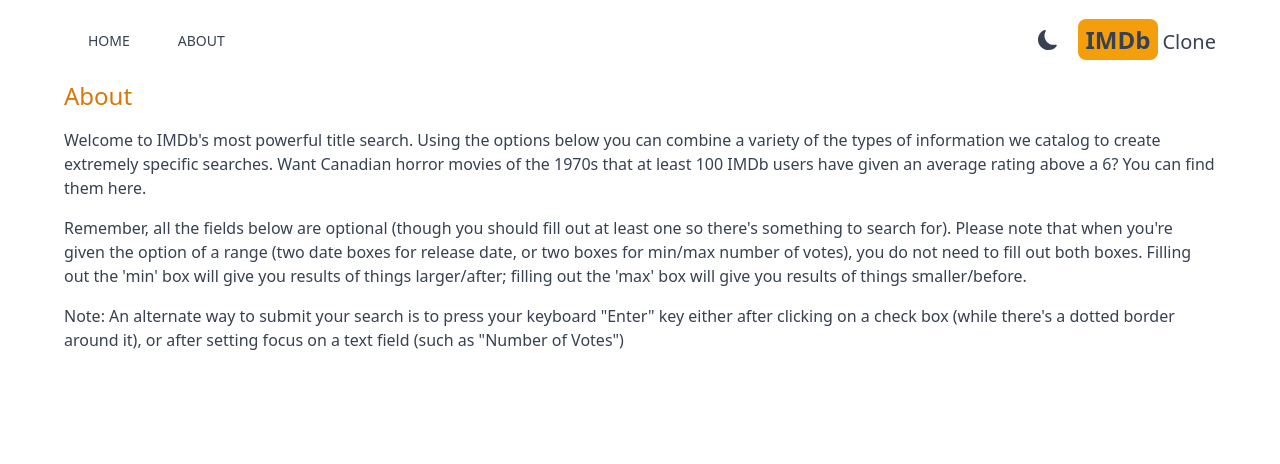
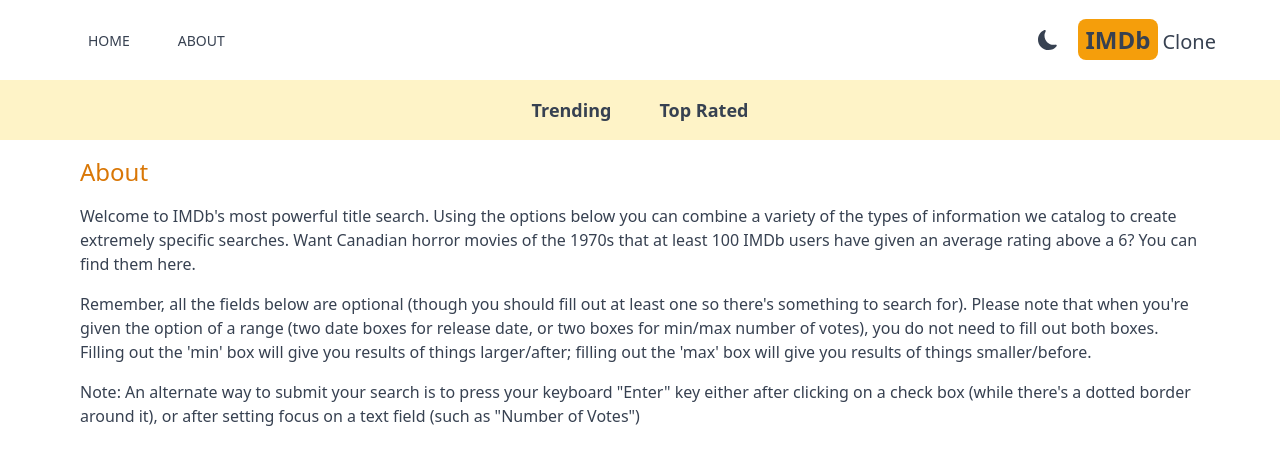
Before and after one commit to LuigiCleffi/imdb, a Next.js app: page /about in a window 1280 px wide. Shown: the top 464 px of the page. Built offline with nearby package versions, Linux system fonts and the light colour scheme.

Commit message:
create navbar component

```diff
--- a/src/app/about/page.tsx
+++ b/src/app/about/page.tsx
@@ -2,7 +2,7 @@
 
 export default function About() {
   return (
-    <div className='max-w-6xl mx-auto space-y-4'>
+    <div className='max-w-6xl mx-auto space-y-4 p-4'>
       <h1 className='text-2xl font-medium text-amber-600'>About</h1>
       <p>Welcome to IMDb's most powerful title search. Using the options below you can combine a variety of the types of information we catalog to create extremely specific searches. Want Canadian horror movies of the 1970s that at least 100 IMDb users have given an average rating above a 6? You can find them here.</p>
       <p> Remember, all the fields below are optional (though you should fill out at least one so there's something to search for). Please note that when you're given the option of a range (two date boxes for release date, or two boxes for min/max number of votes), you do not need to fill out both boxes. Filling out the 'min' box will give you results of things larger/after; filling out the 'max' box will give you results of things smaller/before.</p>
--- a/src/app/layout.tsx
+++ b/src/app/layout.tsx
@@ -1,7 +1,8 @@
-import { Header } from '@/components/Header'
 import './globals.css'
 import type { Metadata } from 'next'
 import Providers from './Providers'
+import { Header } from '@/infra/components/Header'
+import Navbar from '@/infra/components/Navbar'
 
 export const metadata: Metadata = {
   title: 'IMD Clone',
@@ -18,6 +19,7 @@
       <body>
         <Providers>
           <Header />
+          <Navbar />
           {children}
         </Providers>
       </body>
--- /dev/null
+++ b/src/components/NavbarItem/index.tsx
@@ -0,0 +1,23 @@
+"use client";
+import Link from "next/link";
+import { useSearchParams } from "next/navigation";
+import React from "react";
+interface NavbarItemProps {
+  title: string;
+  param: string;
+}
+export default function NavbarItem({ title, param }: NavbarItemProps) {
+  const searchParams = useSearchParams();
+  const genre = searchParams.get("genre");
+  return (
+    <div>
+      <Link
+        href={`/?genre=${param}`}
+        className={`m-4 hover:text-amber-600 font-semibold p-2 ${genre && genre === param && "underline underline-offset-8 decoration-4 decoration-amber-500 rounded-lg"
+          }`}
+      >
+        {title}
+      </Link>
+    </div>
+  );
+}
--- a/src/components/Header/index.tsx
+++ b/src/infra/components/Header/index.tsx
@@ -1,12 +1,12 @@
 import React from "react";
-import MenuItem from "../MenuItem";
 import { AiFillHome } from "react-icons/ai";
 import { BsFillInfoCircleFill } from "react-icons/bs";
 import Link from "next/link";
-import DarkModeSwitch from "../DarkModeSwitch";
+import DarkModeSwitch from "@/components/DarkModeSwitch";
+import MenuItem from "@/components/MenuItem";
 const Header = () => {
   return (
-    <nav className="flex justify-between mx-2 max-w-6xl sm:mx-auto items-center py-6">
+    <div className="flex justify-between mx-2 max-w-6xl sm:mx-auto items-center py-6">
       <div className="flex">
         <MenuItem title="HOME" linkAddress="/" Icon={AiFillHome} />
         <MenuItem
@@ -24,7 +24,7 @@
           </h2>
         </Link>
       </div>
-    </nav>
+    </div>
   );
 };
 export { Header };
--- /dev/null
+++ b/src/infra/components/Navbar/index.tsx
@@ -0,0 +1,11 @@
+import NavbarItem from '@/components/NavbarItem'
+import React from 'react'
+
+export default function Navbar() {
+  return (
+    <div className='flex justify-center dark:bg-gray-600 bg-amber-100 lg:text-lg p-4'>
+      <NavbarItem title="Trending" param="fetchTrending" />
+      <NavbarItem title="Top Rated" param="fetchTopRated" />
+    </div>
+  )
+}
```
